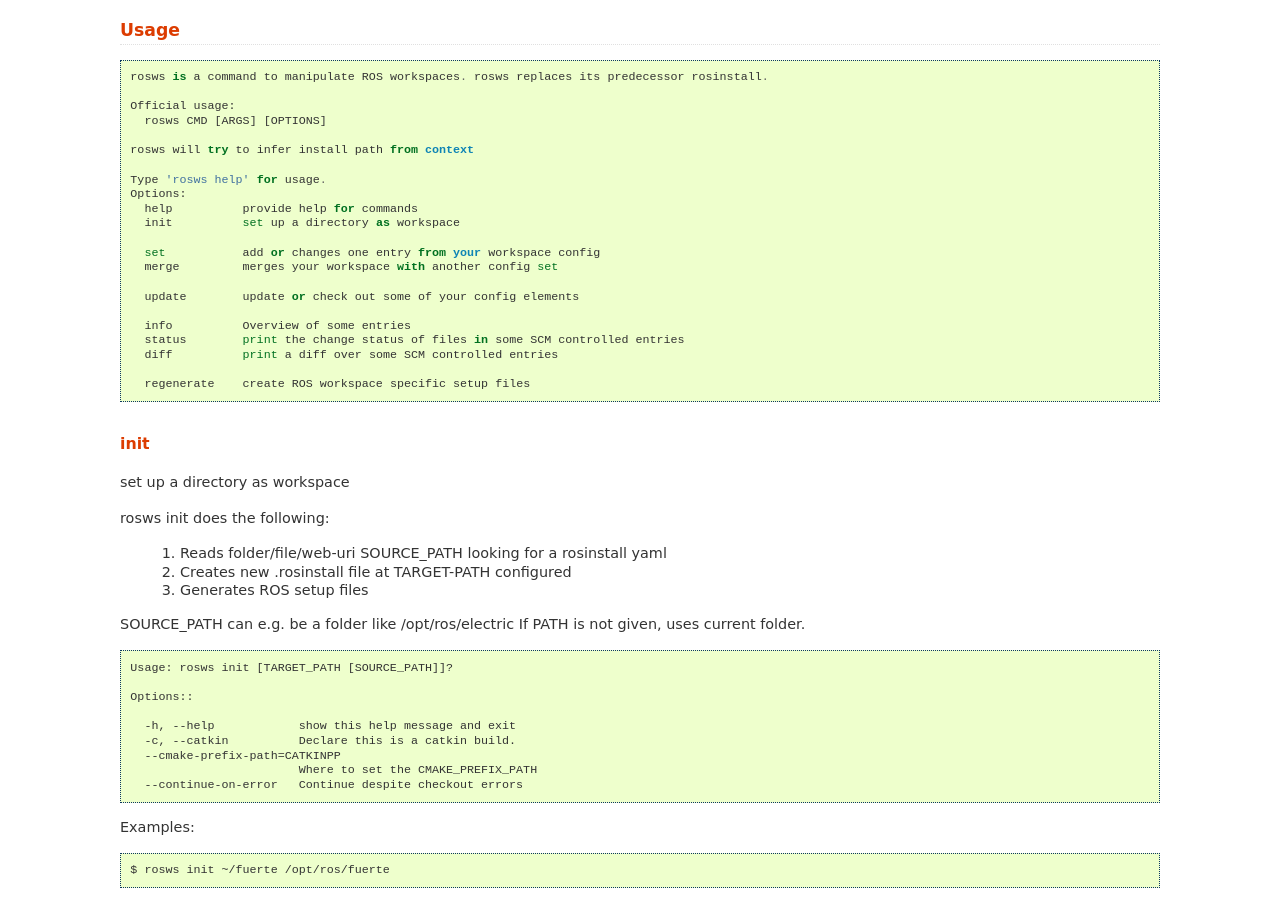
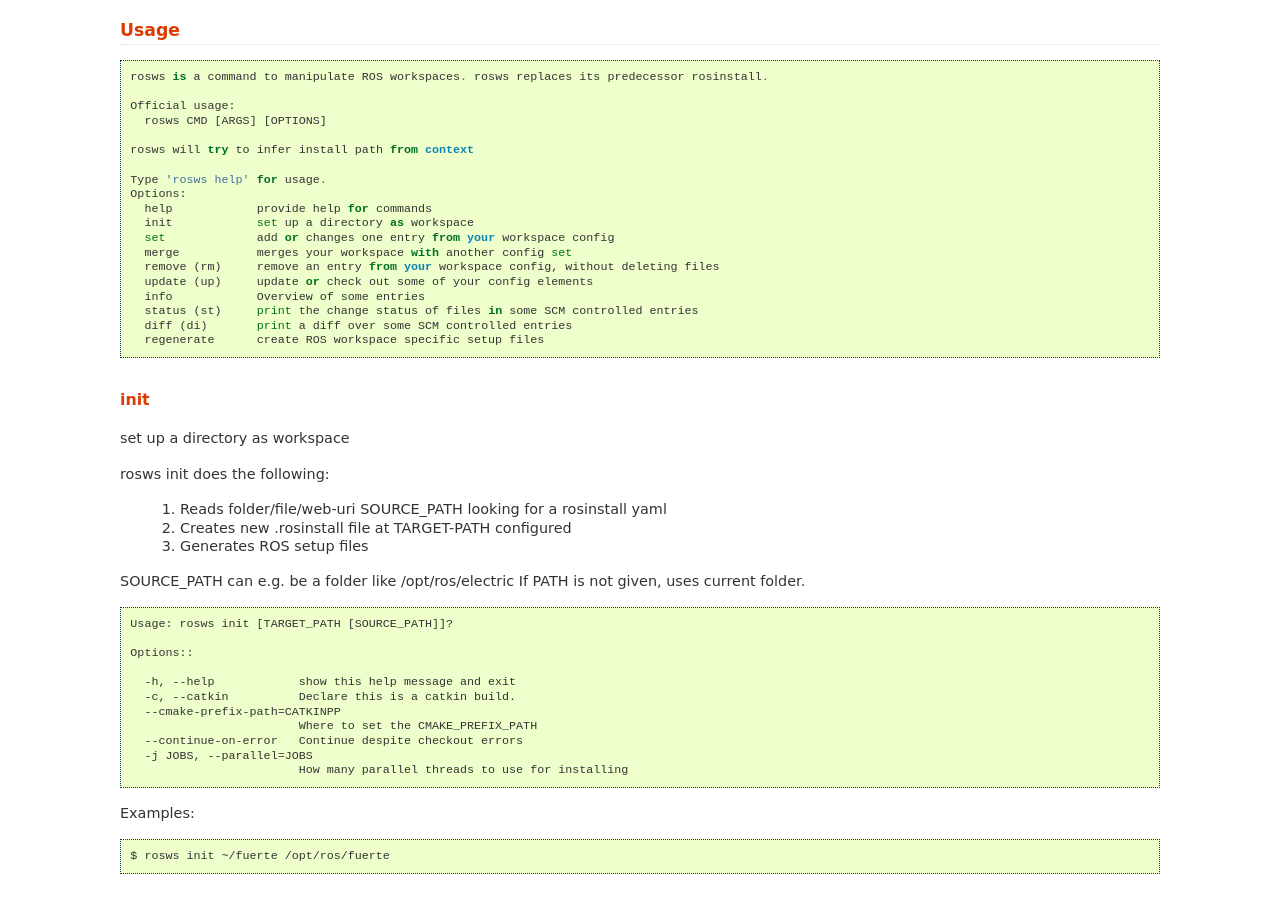
Before and after one commit to vcstools/rosinstall, a Sphinx documentation site: the page built from doc/rosws.rst, in a window 1280 px wide and 900 px high, scrolled down 1329 px. Built offline with Sphinx 7.4.7, drawn with Linux system fonts in a browser that asks for light colours; some of the changed text lies outside the part shown.

Commit message:
fix #20: missing options in docs

```diff
--- a/doc/rosws.rst
+++ b/doc/rosws.rst
@@ -68,19 +68,16 @@
 
   Type 'rosws help' for usage.
   Options:
-    help          provide help for commands
-    init          set up a directory as workspace
-
-    set           add or changes one entry from your workspace config
-    merge         merges your workspace with another config set
-
-    update        update or check out some of your config elements
-
-    info          Overview of some entries
-    status        print the change status of files in some SCM controlled entries
-    diff          print a diff over some SCM controlled entries
-
-    regenerate    create ROS workspace specific setup files
+    help            provide help for commands
+    init            set up a directory as workspace
+    set             add or changes one entry from your workspace config
+    merge           merges your workspace with another config set
+    remove (rm)     remove an entry from your workspace config, without deleting files
+    update (up)     update or check out some of your config elements
+    info            Overview of some entries
+    status (st)     print the change status of files in some SCM controlled entries
+    diff (di)       print a diff over some SCM controlled entries
+    regenerate      create ROS workspace specific setup files
 
 
 init
@@ -108,7 +105,8 @@
     --cmake-prefix-path=CATKINPP
                           Where to set the CMAKE_PREFIX_PATH
     --continue-on-error   Continue despite checkout errors
-
+    -j JOBS, --parallel=JOBS
+                          How many parallel threads to use for installing
 
 Examples::
 
@@ -142,7 +140,7 @@
     --bzr                 make an entry a bazaar entry
     -y, --confirm         Do not ask for confirmation
     -t WORKSPACE, --target-workspace=WORKSPACE
-                        which workspace to use
+                          which workspace to use
 
 Examples::
 
@@ -172,10 +170,11 @@
 
   Options:
     -h, --help            show this help message and exit
-    --merge-kill-append   merge by deleting given entry and appending new one
+    -a, --merge-kill-append
+                          merge by deleting given entry and appending new one
     -k, --merge-keep      (default) merge by keeping existing entry and
                           discarding new one
-    -m, --merge-replace   merge by replacing given entry with new one
+    -r, --merge-replace   merge by replacing given entry with new one
                           maintaining ordering
     -y, --confirm-all     do not ask for confirmation unless strictly necessary
     -t WORKSPACE, --target-workspace=WORKSPACE
@@ -213,6 +212,12 @@
     --backup-changed-uris=BACKUP_CHANGED
                           backup the local copy of a directory before changing
                           uri to this directory.
+    -j JOBS, --parallel=JOBS
+                          How many parallel threads to use for installing
+    -v, --verbose         Whether to print out more information
+    -t WORKSPACE, --target-workspace=WORKSPACE
+                          which workspace to use
+
 
 Examples::
 
@@ -304,6 +309,7 @@
 
   Options:
     -h, --help            show this help message and exit
+    --untracked           Also shows untracked files
     -t WORKSPACE, --target-workspace=WORKSPACE
                         which workspace to use
 
```
Also changed, not shown: doc/rosinstall_usage.rst (+11 -0 lines).
